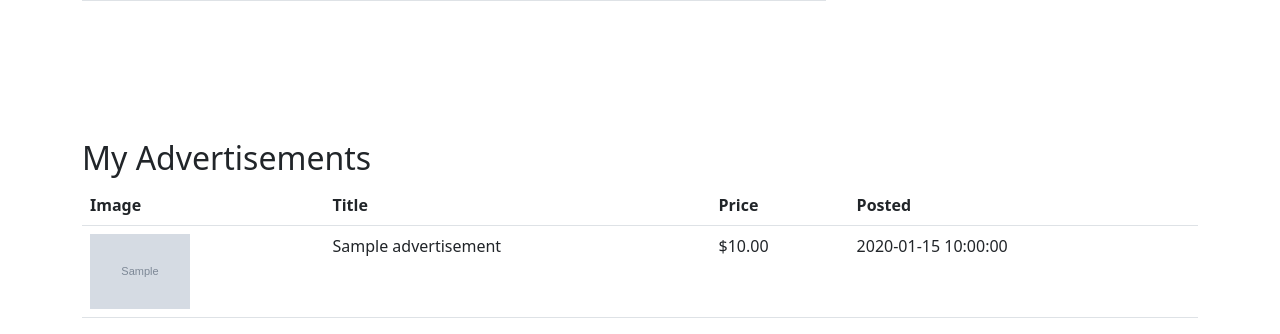
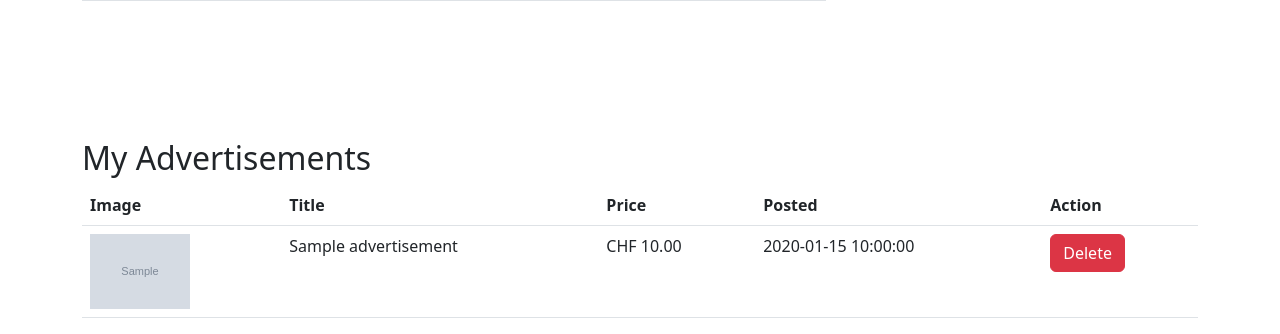
Before and after one commit to redvj/inserat, a Flask app: a page that uses app/templates/user.html in a window 1280 px wide. Shown: the part 1087-1421 px from the top of the page. Run offline with Flask 3, Linux system fonts and the light colour scheme; a user stored in the database is signed in; tables that the repository leaves empty hold one stand-in row (values such as "Sample post"); grey boxes marked "Sample" are stand-in pictures; some libraries are stand-ins or nearby versions.

Commit message:
update Advertisement deleted

```diff
--- a/app/routes.py
+++ b/app/routes.py
@@ -523,7 +523,11 @@ def delete_message(message_id):
         # Redirect the user to their user profile page
         return redirect(url_for('user'))
 
-    # Delete the message from the database
+    # Delete the message from the database#---------------------------------------------------------------------------------
+
+#---------------------------------------------------------------------------------
+#------------- Deleting a message ( in Dashbaord) --------------------------------
+#---------------------------------------------------------------------------------
     db.session.delete(message)
     db.session.commit()
 
@@ -552,7 +556,15 @@ def send_reply(message_id):
         # If the recipient of the message is not the current user, they are not authorized to reply
         flash('You are not authorized to reply to this message.', 'danger')
         return redirect(url_for('messages'))
+    #---------------------------------------------------------------------------------
 
+#---------------------------------------------------------------------------------
+#------------- Deleting a message ( in Dashbaord)#---------------------------------------------------------------------------------
+
+#---------------------------------------------------------------------------------
+#------------- Deleting a message ( in Dashbaord) --------------------------------
+#--------------------------------------------------------------------------------- --------------------------------
+#---------------------------------------------------------------------------------
     # If the request method is POST (i.e., the reply form is submitted)
     if request.method == 'POST':
 
@@ -577,3 +589,25 @@ def send_reply(message_id):
     return redirect(url_for('user', username=current_user.username))
 
 #---------------------------------------------------------------------------------
+
+#---------------------------------------------------------------------------------
+#------------- Deleting Advertisements  ( in Dashbaord) --------------------------------
+#---------------------------------------------------------------------------------
+
+@app.route('/delete_ad/<int:ad_id>', methods=['POST'])
+def delete_ad(ad_id):
+    # Assuming you have an Advertisement model
+    ad = Advertisement.query.get(ad_id)
+
+    if ad:
+        # Delete the advertisement from the database
+        db.session.delete(ad)
+        db.session.commit()
+        flash('Advertisement deleted successfully.', 'success')
+    else:
+        flash('Advertisement not found.', 'error')
+
+    # Redirect the user to their user profile page
+    return redirect(url_for('user', username=current_user.username))
+
+#---------------------------------------------------------------------------------
--- a/app/templates/user.html
+++ b/app/templates/user.html
@@ -129,7 +129,7 @@
 <br>
 <br>
 <!-- Published Ads -->
-<div class="container custom-container ">
+<div class="container custom-container">
   <h2>My Advertisements</h2>
   <table class="table">
     <thead>
@@ -138,6 +138,7 @@
         <th>Title</th>
         <th>Price</th>
         <th>Posted</th>
+        <th>Action</th>
       </tr>
     </thead>
     <tbody>
@@ -150,14 +151,19 @@
             <img src="{{ url_for('static', filename='images/default_image.png') }}" alt="Default Image" class="img-fluid" style="max-width: 100px; max-height: 100px;">
           {% endif %}
         </td>
-
         <td>{{ ad.title }}</td>
-        <td>${{ ad.price }}</td>
+        <td>CHF {{ ad.price }}</td>
         <td>{{ ad.timestamp.strftime('%Y-%m-%d %H:%M:%S') }}</td>
+        <td>
+          <form action="{{ url_for('delete_ad', ad_id=ad.id) }}" method="post">
+            <button type="submit" class="btn btn-danger">Delete</button>
+        </form>
+        </td>
       </tr>
       {% endfor %}
     </tbody>
   </table>
 </div>
 
+
 {% endblock %}
```
